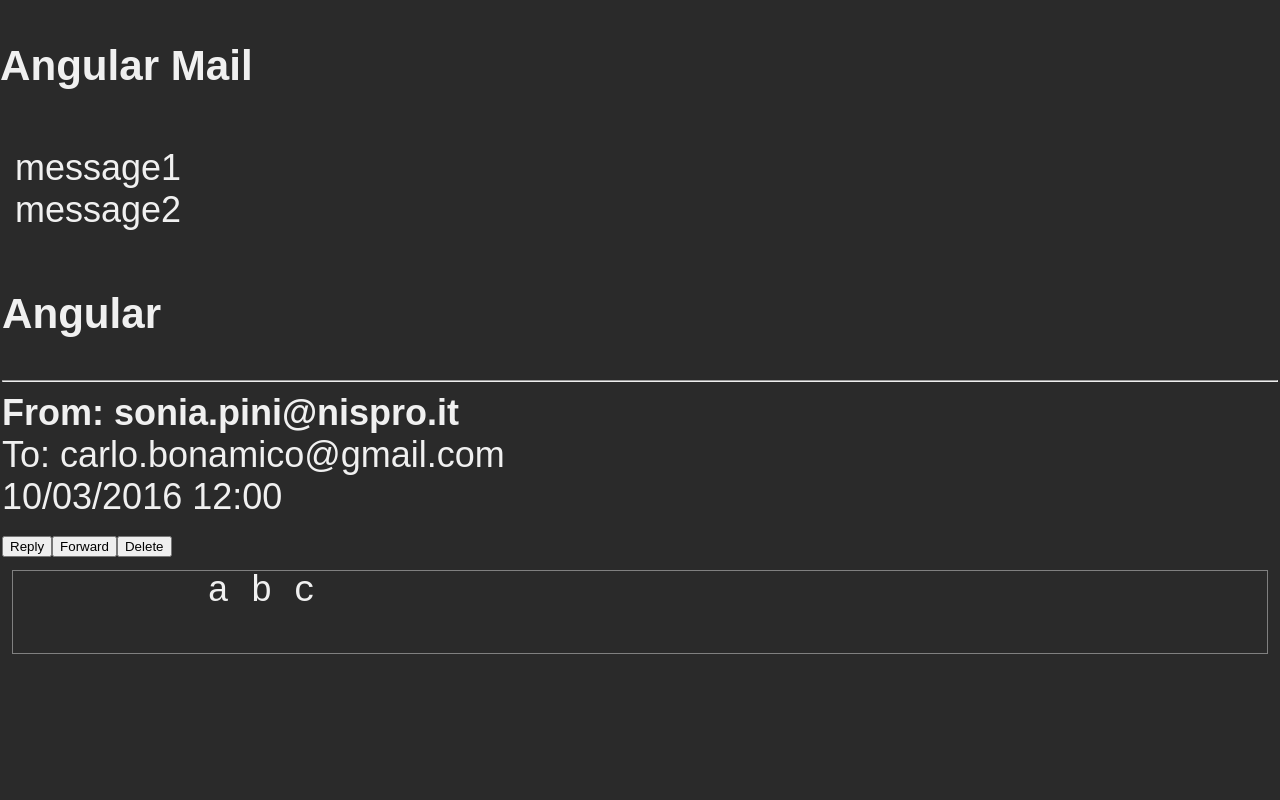
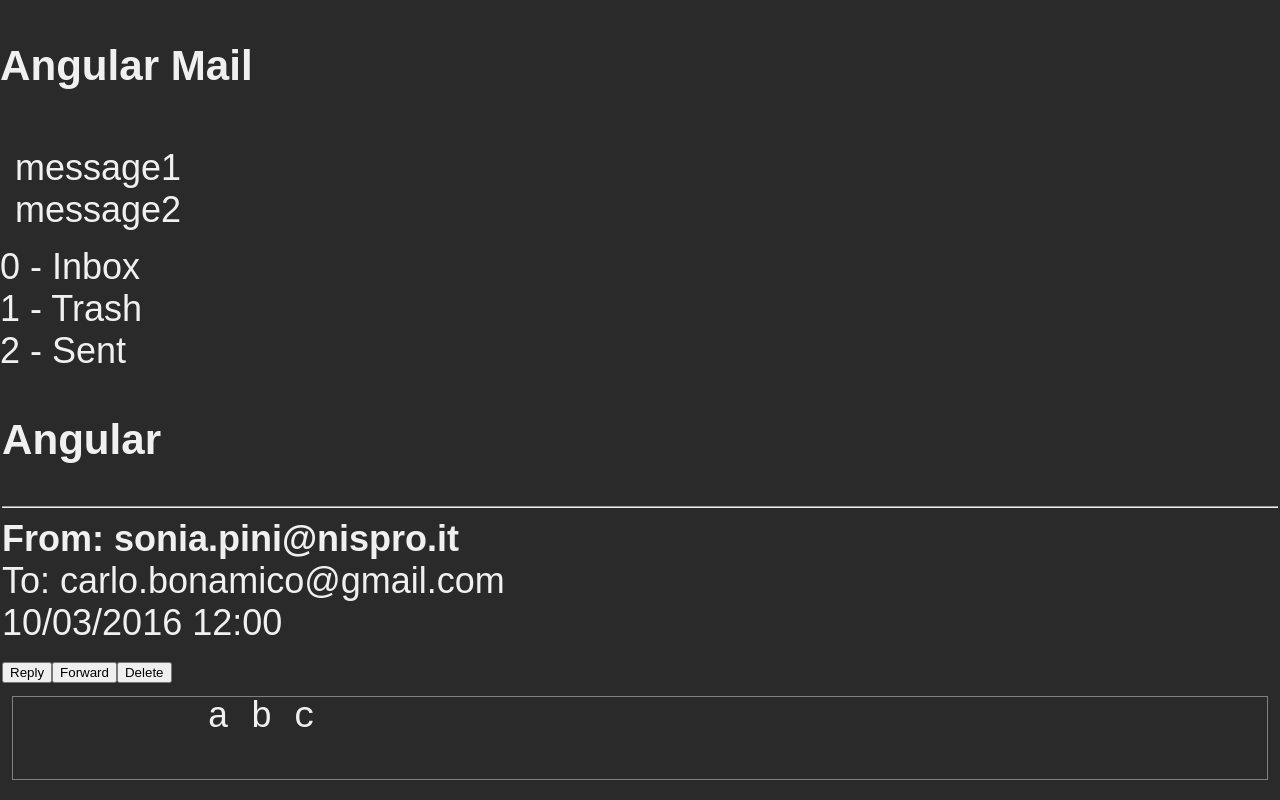
Before and after one commit to Signoregregio/mail-web, an Angular app: page / in a window 1280 px wide. Built offline with nearby package versions, Linux system fonts and the light colour scheme.

Commit message:
Iniziato folderList

```diff
--- a/src/app/app.module.ts
+++ b/src/app/app.module.ts
@@ -8,6 +8,7 @@
 import { MailViewComponent } from './mail-view/mail-view.component';
 import { MessageListComponent } from './components/message-list/message-list.component';
 import { CommonStarComponent } from './components/common-star/common-star.component';
+import { FolderListComponent } from './folder-list/folder-list.component';
 
 @NgModule({
   declarations: [
@@ -16,7 +17,8 @@
     MessageViewerComponent,
     MailViewComponent,
     MessageListComponent,
-    CommonStarComponent
+    CommonStarComponent,
+    FolderListComponent
   ],
   imports: [
     BrowserModule,
--- a/src/app/components/message-viewer/message-viewer.component.ts
+++ b/src/app/components/message-viewer/message-viewer.component.ts
@@ -6,7 +6,6 @@
 @Component({
   selector: 'app-message-viewer',
   templateUrl: './message-viewer.component.html',
-  styleUrls: ['./message-viewer.component.css'],
 })
 export class MessageViewerComponent implements OnInit {
 
--- /dev/null
+++ b/src/app/folder-list/folder-list.component.html
@@ -0,0 +1,6 @@
+<div *ngFor="let item of folderList.list">
+  <div ngClass="{'folderSelected' : ($index == selectedFolder) }">{{ item.index }} - {{ item.name }}</div>
+</div>
+<!-- <div *ngFor="let item of folderList.custom">
+  {{ item.index }} - {{ item.name }}
+</div> -->
--- /dev/null
+++ b/src/app/folder-list/folder-list.component.ts
@@ -0,0 +1,17 @@
+import { Component, OnInit } from '@angular/core';
+import { FolderService } from 'src/app/services/folder.service';
+
+
+@Component({
+  selector: 'app-folder-list',
+  templateUrl: './folder-list.component.html',
+})
+export class FolderListComponent implements OnInit {
+
+  constructor(protected folderList : FolderService) { }
+
+  ngOnInit(): void {
+    console.log(this.folderList.list)
+  }
+
+}
--- a/src/app/mail-view/mail-view.component.html
+++ b/src/app/mail-view/mail-view.component.html
@@ -7,6 +7,7 @@
 
         </app-message-list>
     </section>
+    <app-folder-list></app-folder-list>
     <app-message-viewer (btnPressed)="onBtnPressed($event)" >
 
     </app-message-viewer>
--- /dev/null
+++ b/src/app/services/folder.service.ts
@@ -0,0 +1,37 @@
+import { Injectable } from '@angular/core';
+
+@Injectable({
+  providedIn: 'root'
+})
+export class FolderService {
+
+  constructor() { }
+
+  list: any[] = [
+    {
+    name: "Inbox",
+    index: 0,
+  },
+    {
+    name: "Trash",
+    index: 1,
+  },
+    {
+    name: "Sent",
+    index: 2,
+  },
+]
+
+
+custom = [
+  {
+  name: "Angular",
+  index: 0,
+},
+  {
+  name: "Typescript",
+  index: 1,
+},
+]
+
+}
```
Also changed, not shown: src/app/components/message-viewer/message-viewer.component.css (deleted).
